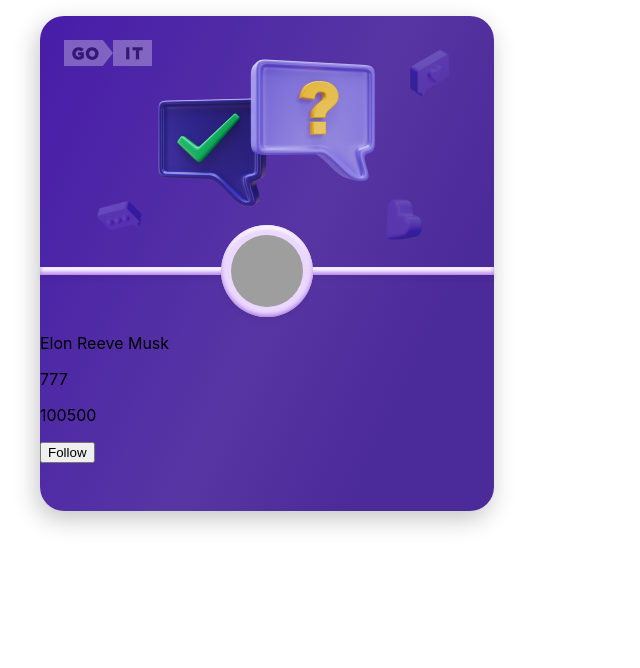
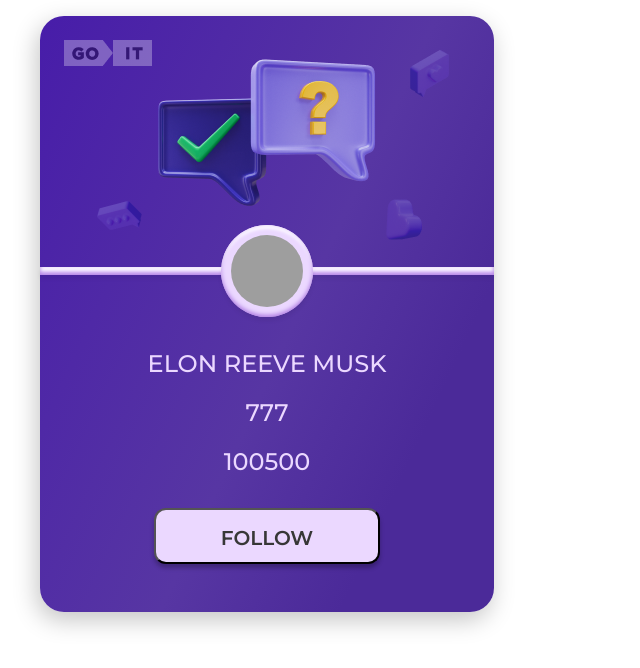
Before and after one commit to AlexArmor/twit-card, a React (Create React App) app: page / in a window 1280 px wide. Shown: the top 668 px of the page, without its empty margins (0-640 px from the left). Built offline with nearby package versions, Linux system fonts and the light colour scheme; grey boxes are pictures that could not be loaded.

Commit message:
markup and styles

```diff
--- a/src/components/App.jsx
+++ b/src/components/App.jsx
@@ -19,7 +19,7 @@ export class App extends Component {
             <p className={css.name}>{user}</p>
             <p className={css.tweets}>{tweets}</p>
             <p className={css.followers}>{followers}</p>
-            <button className={css.car} type="button">
+            <button className={css.cardBtn} type="button">
               Follow
             </button>
           </li>
--- a/src/components/App.module.css
+++ b/src/components/App.module.css
@@ -1,6 +1,3 @@
-.sectionCards {
-}
-
 .cardList {
   list-style: none;
 }
@@ -19,6 +16,7 @@
   );
   box-shadow: -3px 8px 24px rgba(0, 0, 0, 0.23);
   border-radius: 24px;
+  text-align: center;
 }
 
 .cardItem::before {
@@ -57,6 +55,7 @@
   height: 92px;
   border-radius: 50%;
   margin: 0 auto;
+  margin-bottom: 32px;
   display: flex;
   justify-content: center;
   align-items: center;
@@ -68,3 +67,42 @@
   height: 72px;
   border-radius: 50%;
 }
+
+.name,
+.tweets,
+.followers {
+  font-style: normal;
+  font-weight: 500;
+  font-size: 24px;
+  line-height: calc(29 / 24);
+  text-transform: uppercase;
+  margin-top: 0;
+  margin-bottom: 20px;
+
+  color: #ebd8ff;
+}
+
+.followers {
+  margin-bottom: 32px;
+}
+
+.cardBtn {
+  font-family: 'Montserrat';
+  font-style: normal;
+  font-weight: 600;
+  font-size: 20px;
+  line-height: calc(24 / 20);
+  text-transform: uppercase;
+  color: #373737;
+
+  width: 226px;
+  height: 56px;
+  background: #ebd8ff;
+  box-shadow: 0px 4px 4px rgba(0, 0, 0, 0.25);
+  border-radius: 12px;
+  padding: 16px;
+}
+
+.cardBtnGreen {
+  background: #5cd3a8;
+}
--- a/src/index.css
+++ b/src/index.css
@@ -3,9 +3,9 @@
 
 body {
   margin: 0;
-  font-family: -apple-system, BlinkMacSystemFont, 'Segoe UI', 'Roboto', 'Oxygen',
-    'Ubuntu', 'Cantarell', 'Fira Sans', 'Droid Sans', 'Helvetica Neue',
-    sans-serif;
+  font-family: 'Montserrat', -apple-system, BlinkMacSystemFont, 'Segoe UI',
+    'Roboto', 'Oxygen', 'Ubuntu', 'Cantarell', 'Fira Sans', 'Droid Sans',
+    'Helvetica Neue', sans-serif;
   -webkit-font-smoothing: antialiased;
   -moz-osx-font-smoothing: grayscale;
 }
```
